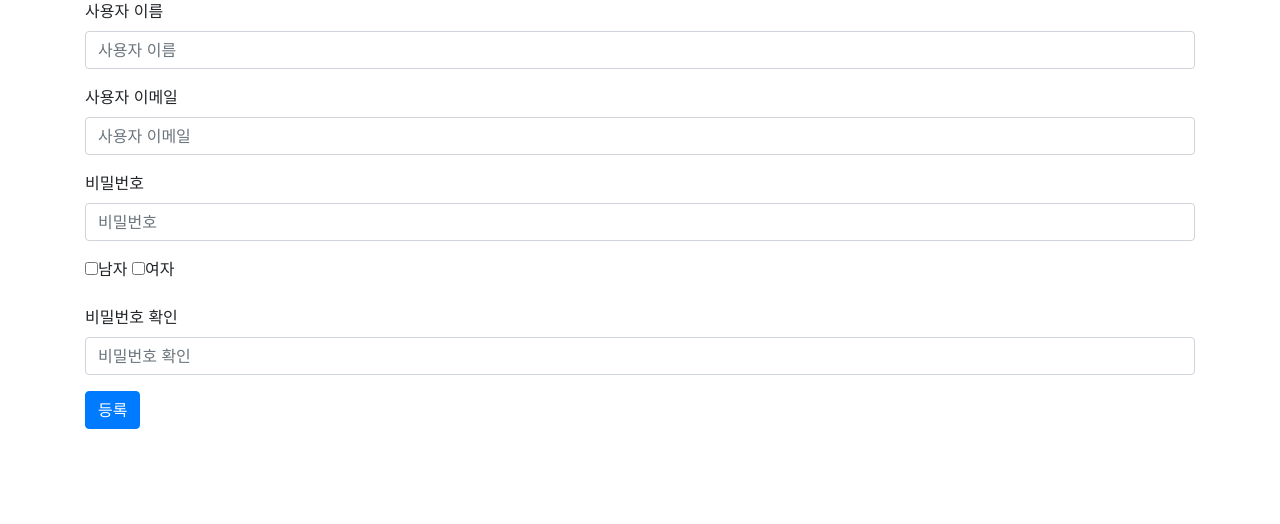
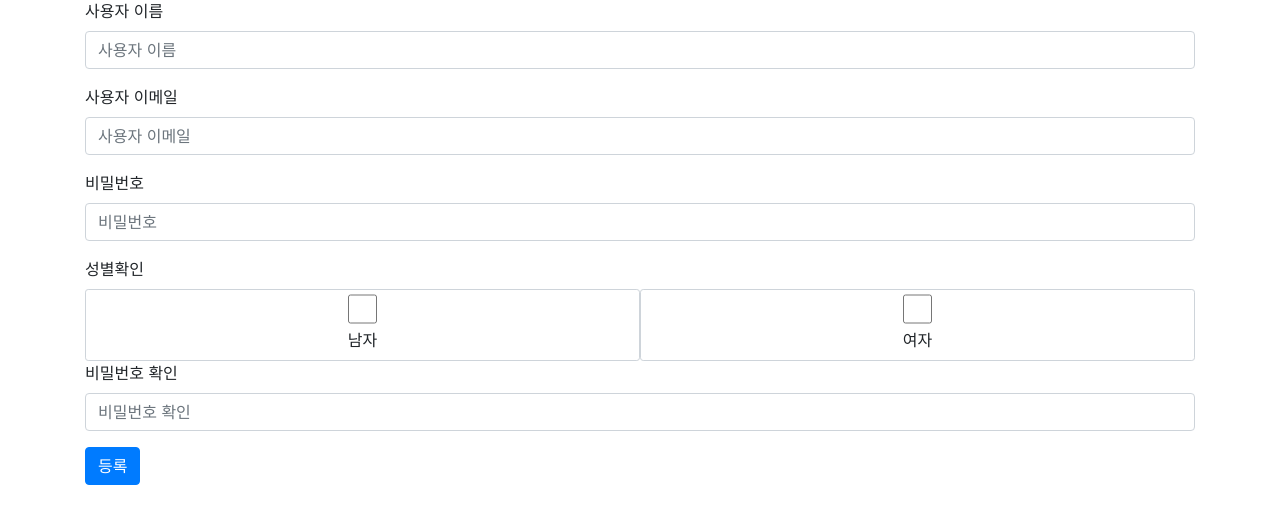
Before and after one commit to Srltas/3-1-OpenSource_Project, a Django app: page /users/signup/ in a window 1280 px wide. Shown: the part 201-725 px from the top of the page. Run offline with Django 3.2, Linux system fonts and the light colour scheme; some libraries are stand-ins or nearby versions.

Commit message:
signup.html 수정

```diff
--- a/django_project/templates/users/signup.html
+++ b/django_project/templates/users/signup.html
@@ -23,6 +23,14 @@
     <script src="https://code.jquery.com/jquery-3.5.1.slim.min.js" integrity="sha384-DfXdz2htPH0lsSSs5nCTpuj/zy4C+OGpamoFVy38MVBnE+IbbVYUew+OrCXaRkfj" crossorigin="anonymous"></script>
     <script src="https://cdn.jsdelivr.net/npm/popper.js@1.16.0/dist/umd/popper.min.js" integrity="sha384-Q6E9RHvbIyZFJoft+2mJbHaEWldlvI9IOYy5n3zV9zzTtmI3UksdQRVvoxMfooAo" crossorigin="anonymous"></script>
     <script src="https://stackpath.bootstrapcdn.com/bootstrap/4.5.0/js/bootstrap.min.js" integrity="sha384-OgVRvuATP1z7JjHLkuOU7Xw704+h835Lr+6QL9UvYjZE3Ipu6Tp75j7Bh/kR0JKI" crossorigin="anonymous"></script>
+    <style>
+
+    </style>
+</head>
+
+
+
+
 <body>
 <div class = "container">
     <div class="row mt-5">
@@ -53,13 +61,25 @@
             </div>
 
             <div class="form-group">
+            <label for="checkBox">성별확인</label>
+            <div>
+
+            <div style="display:inline; width:50%; float:left; border:1px solid #ced4da; border-radius:0.2em; text-align:center">
                 <label for="checkBoxMale">
-                    <input type="checkbox" name="checkbox1" id="checkBoxMale" value="male" onclick="onCheckBox(this)">남자</input>
+                    <input class="form-control" type="checkbox" name="checkbox1" id="checkBoxMale" value="male" onclick="onCheckBox(this)">남자</input>
                 </label>
+            </div>
 
+
+
+            <div style="display:inline; width:50%; float:right; border:1px solid #ced4da; border-radius:0.2em; text-align:center">
                 <label for="checkBoxFemale">
-                    <input type="checkbox" name="checkbox1" id="checkBoxFemale" value="female" onClick="onCheckBox(this)">여자</input>
+                    <input class="form-control" type="checkbox" name="checkbox1" id="checkBoxFemale" value="female" onClick="onCheckBox(this)">여자</input>
                 </label>
+            </div>
+
+
+            </div>
             </div>
             <div class="form-group">
                 <label for="re-password">비밀번호 확인</label>
```
Also changed, not shown: django_project/templates/users/login.html (+6 -10 lines), django_project/static/css/login.css (renamed from django_project/templates/css/login_css.css).
